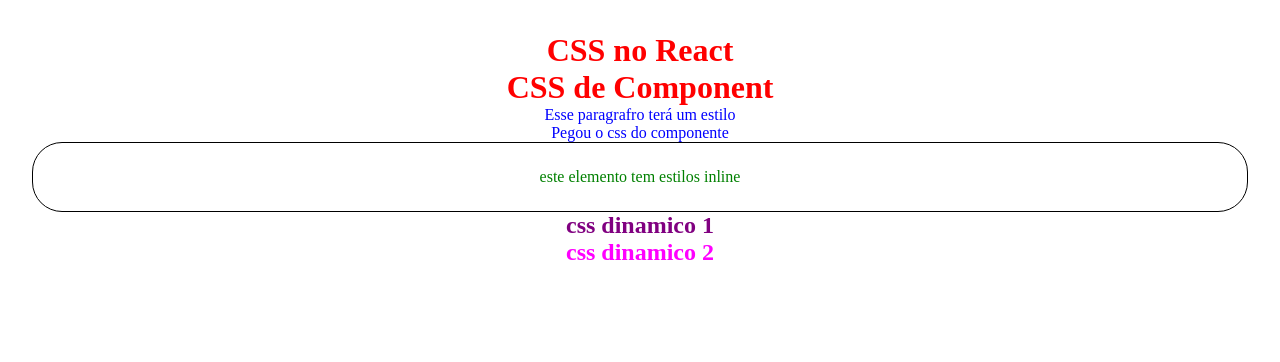
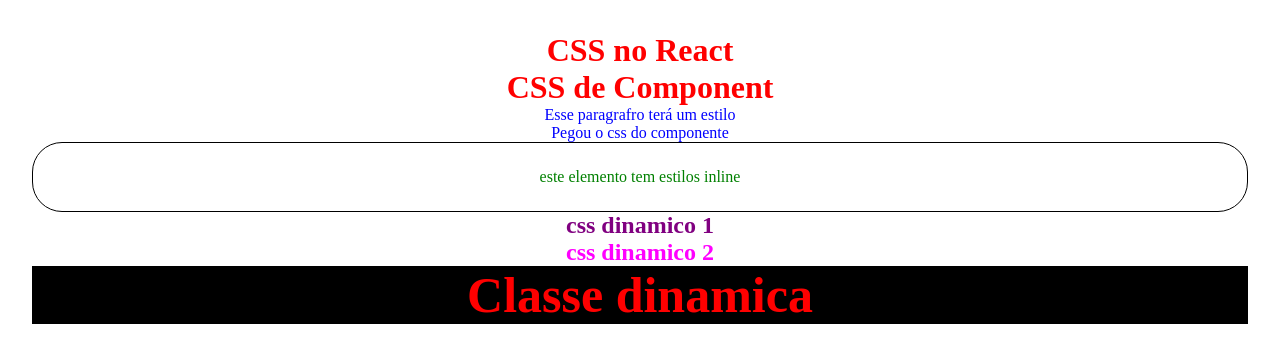
Before and after one commit to Lucassevero06/front-end-udemy, a React (Vite) app in the folder REACT/4_CSS_REACT/css_react/: page / in a window 1280 px wide. Shown: the top 362 px of the page. Built offline with nearby package versions, Linux system fonts and the light colour scheme.

Commit message:
classes dinamicas

```diff
--- a/REACT/4_CSS_REACT/css_react/src/App.jsx
+++ b/REACT/4_CSS_REACT/css_react/src/App.jsx
@@ -6,6 +6,9 @@
 function App() {
   //4 - inline style dinamico
   const n = 15;
+
+  // 5 - classes dinamicas
+  const redTitle = true;
 
   return (
     <div className='App'>
@@ -25,6 +28,8 @@
       <h2 style={n > 20 ? { color: "purple" } : { color: "magenta" }}>
         css dinamico 2
       </h2>
+      {/* 5 - classes dinamicas */}
+      <h2 className={redTitle ? "red-title" : "title"}>Classe dinamica</h2>
     </div>
   )
 }
--- a/REACT/4_CSS_REACT/css_react/src/index.css
+++ b/REACT/4_CSS_REACT/css_react/src/index.css
@@ -11,3 +11,10 @@
 h1 {
   color: red;
 }
+
+/* Classes dinamicas */
+.red-title {
+  font-size: 50px;
+  color: red;
+  background-color: black;
+}
```
